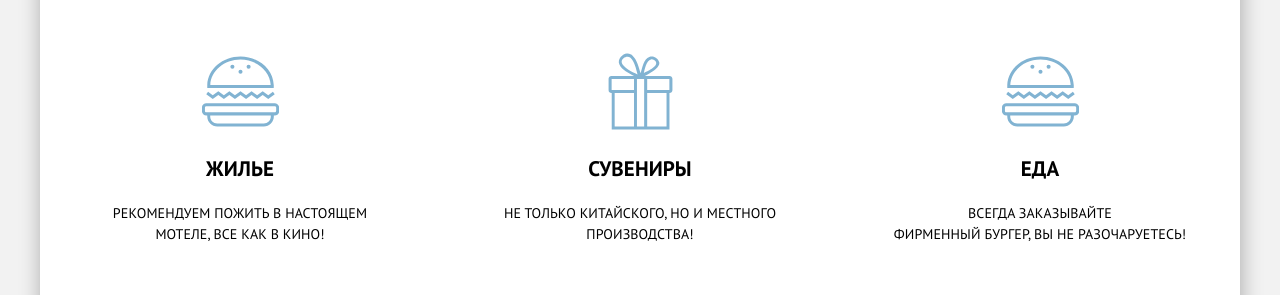
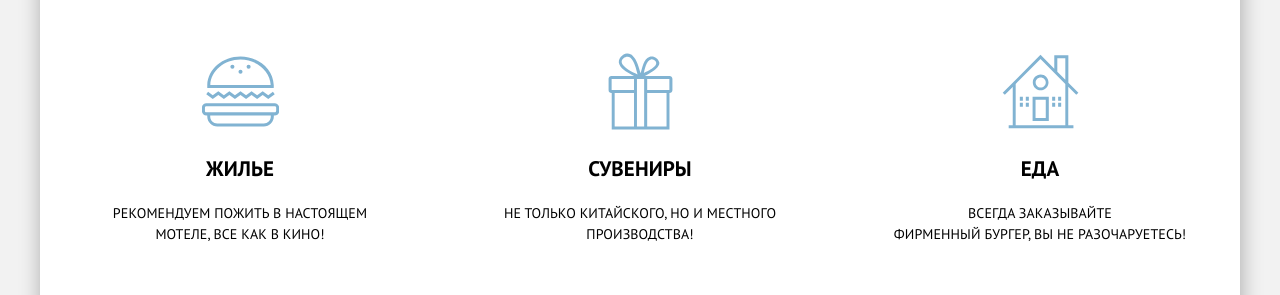
Before and after one commit to Alessio18911/216812-sedona-17, a website: page source/index.html in a window 1280 px wide. Shown: the part 1040-1335 px from the top of the page. Drawn offline with nearby package versions, Linux system fonts and the light colour scheme; files that its build step writes are made by us from their sources.

Commit message:
Правка путей

```diff
--- a/source/sass/components/about.scss
+++ b/source/sass/components/about.scss
@@ -245,7 +245,7 @@
 
   &--third {
     &::before {
-      background-image: url("../../img/icon-burger.svg");
+      background-image: url("../../img/icon-house.svg");
     }
   }
 }
```
